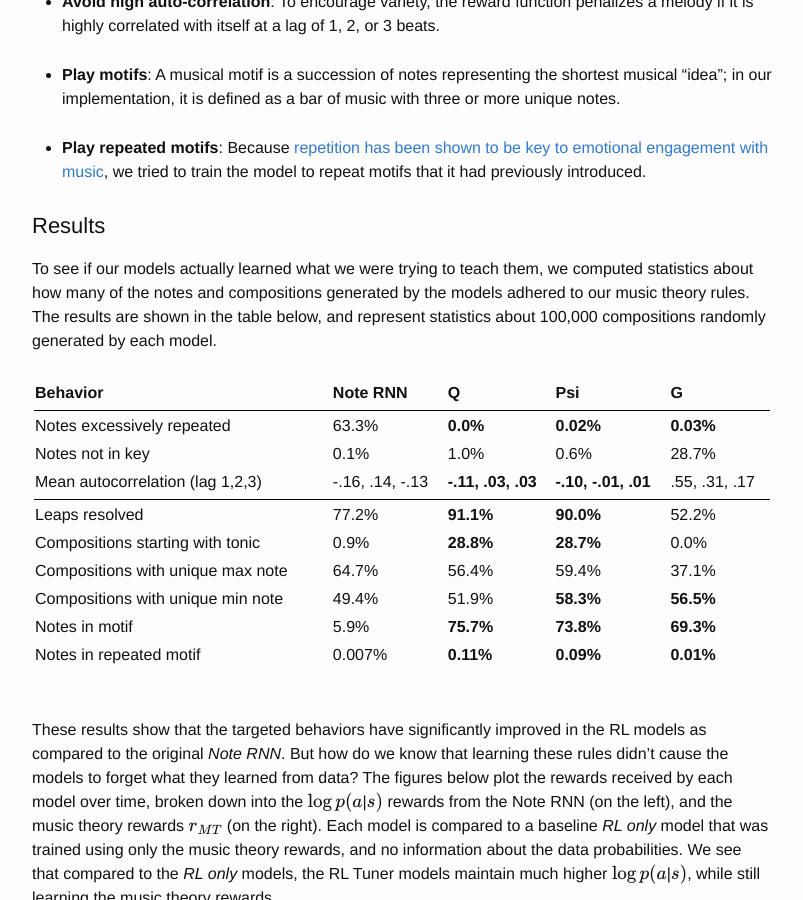
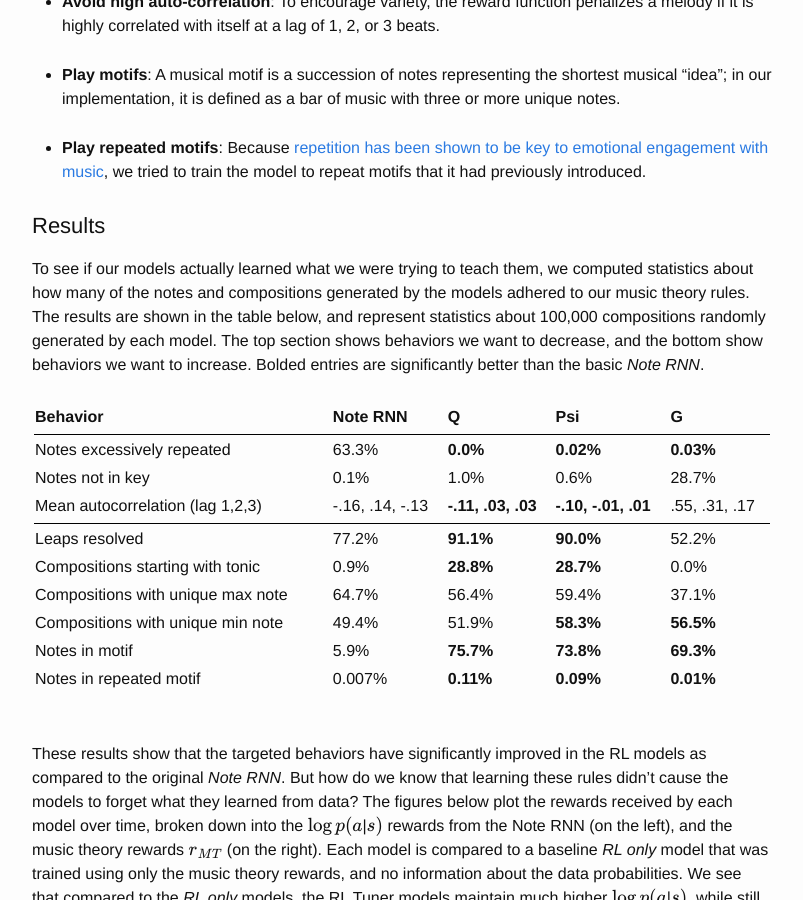
Before and after one commit to notfuchsia/notfuchsia.github.io, a Jekyll site: the page built from _posts/2016-10-10-natasha.markdown, in a window 1280 px wide and 900 px high, scrolled down 5814 px. Shown: the whole window, without its empty margins (238-1041 px from the left). Built offline with Jekyll 4.4.1, drawn with Linux system fonts in a browser that asks for light colours; formulas are drawn with MathJax 3.

Commit message:
table explanation

```diff
--- a/_posts/2016-10-10-natasha.markdown
+++ b/_posts/2016-10-10-natasha.markdown
@@ -130,7 +130,7 @@
 
 Results
 ----------
-To see if our models actually learned what we were trying to teach them, we computed statistics about how many of the notes and compositions generated by the models adhered to our music theory rules. The results are shown in the table below, and represent statistics about 100,000 compositions randomly generated by each model.
+To see if our models actually learned what we were trying to teach them, we computed statistics about how many of the notes and compositions generated by the models adhered to our music theory rules. The results are shown in the table below, and represent statistics about 100,000 compositions randomly generated by each model. The top section shows behaviors we want to decrease, and the bottom show behaviors we want to increase. Bolded entries are significantly better than the basic *Note RNN*.
 
 <table style="width:100%">
 	<thead style="border-bottom:1px">
```
